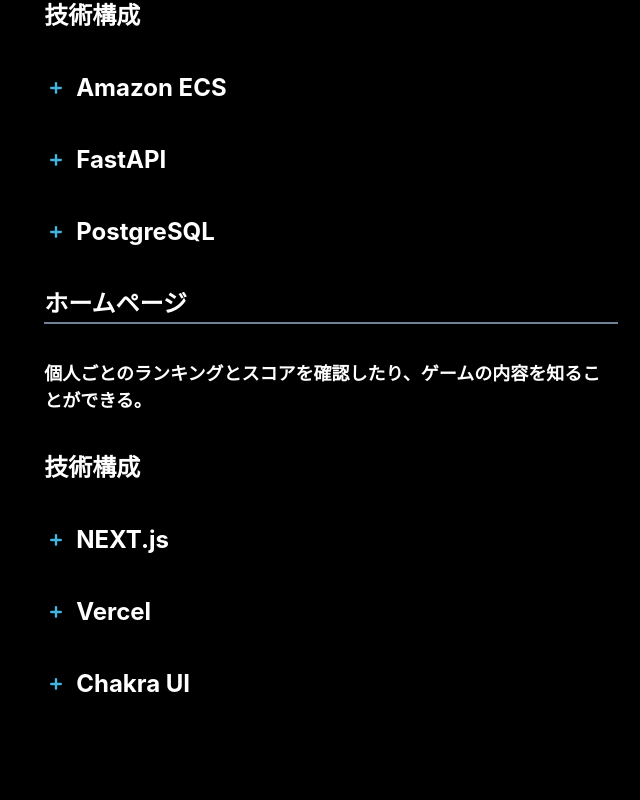
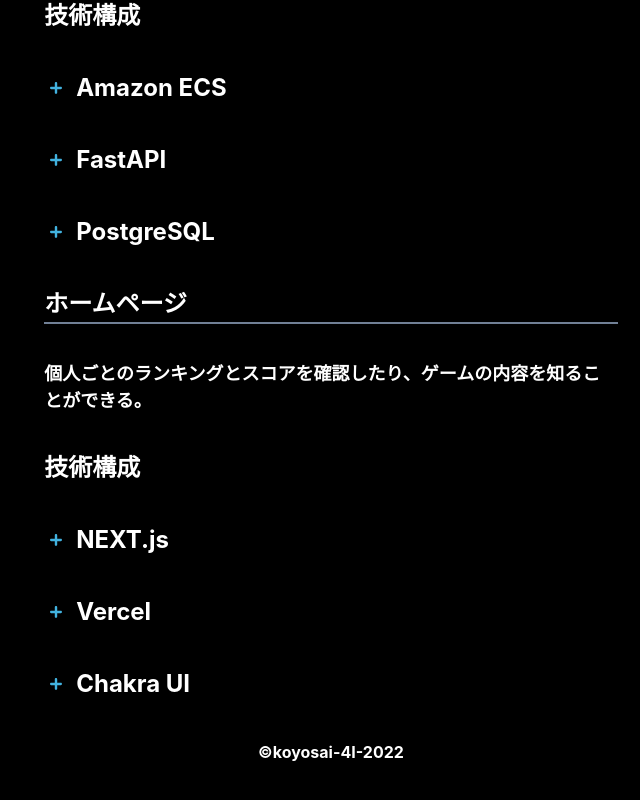
Before and after one commit to koyosai-4I-2022/koyosai-4I-home-page, a Next.js app: page /system in a window 1280 px wide. Shown: the part 1249-2049 px from the top of the page, without its empty margins (309-949 px from the left). Before the commit the page ends 1951 px from the top, so only its background shows below. Built offline with nearby package versions, Linux system fonts and the light colour scheme.

Commit message:
footerを追加

```diff
--- /dev/null
+++ b/src/components/FooterBody.tsx
@@ -0,0 +1,29 @@
+import { Box, Text, Center, keyframes } from '@chakra-ui/react';
+
+const fadeIn = keyframes`
+  from {
+    opacity: 0;
+    transform: translateY(20px);
+  }
+  to {
+    opacity: 1;
+    transform: translateY(0);
+  }
+`;
+export const FooterBody = () => {
+  return (
+    <Box
+      h={100}
+      fontWeight={'bold'}
+      css={{
+        animationName: `${fadeIn}`,
+        animationDuration: '1s',
+        animationFillMode: 'forwards',
+      }}
+    >
+      <Center h='100%'>
+        <Text>&copy;koyosai-4I-2022</Text>
+      </Center>
+    </Box>
+  );
+};
--- a/src/components/layouts/Layout.tsx
+++ b/src/components/layouts/Layout.tsx
@@ -11,6 +11,7 @@
 import { ReactNode } from 'react';
 import { useRouter } from 'next/router';
 import { DrawerMenu } from 'components/DrawerMenu';
+import { FooterBody } from 'components/FooterBody';
 
 type Props = {
   children: ReactNode;
@@ -50,6 +51,7 @@
         <DrawerMenu onClose={onClose} isOpen={isOpen} />
       </Box>
       <main>{children}</main>
+      <FooterBody />
     </>
   );
 };
```
